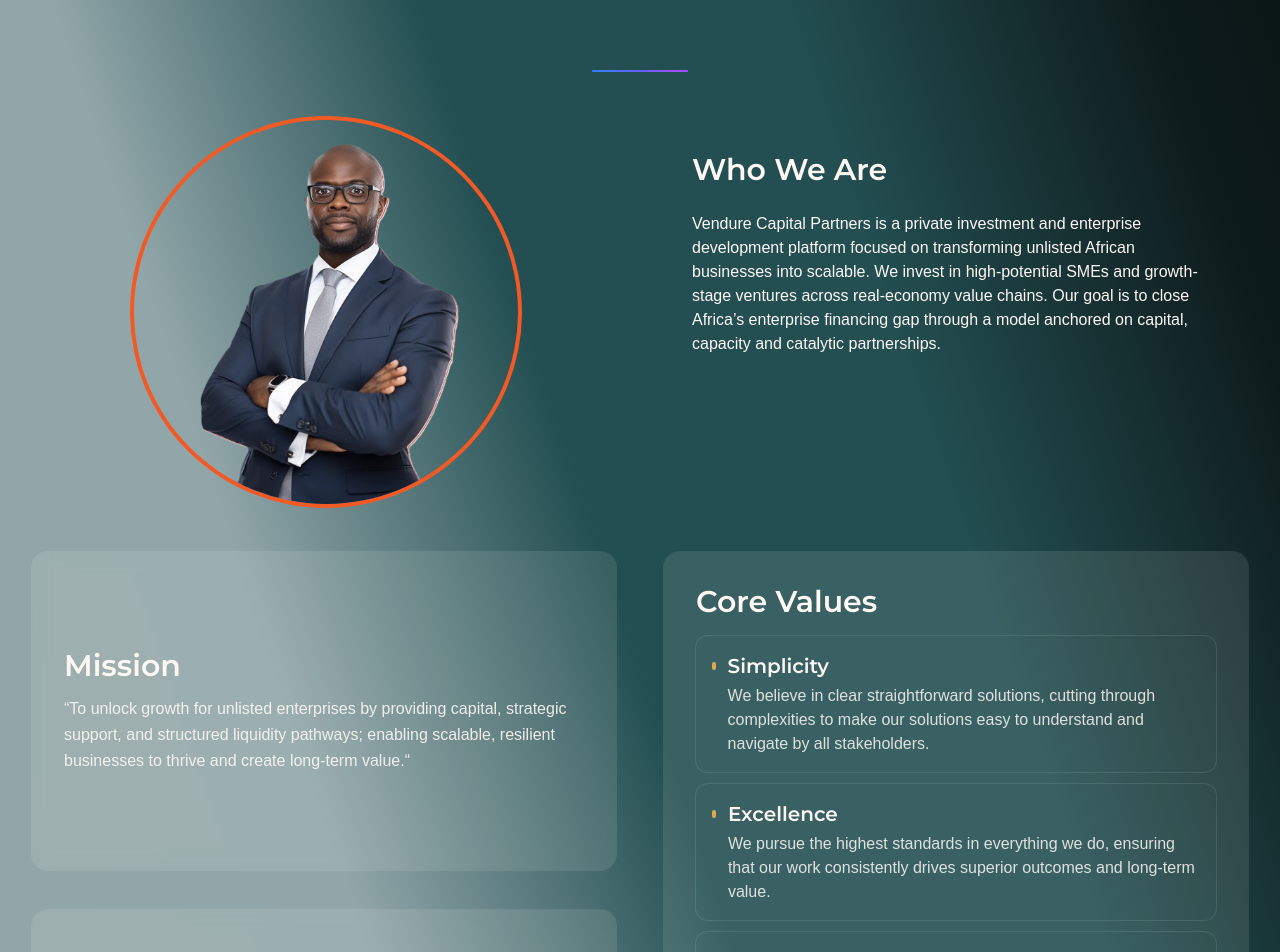
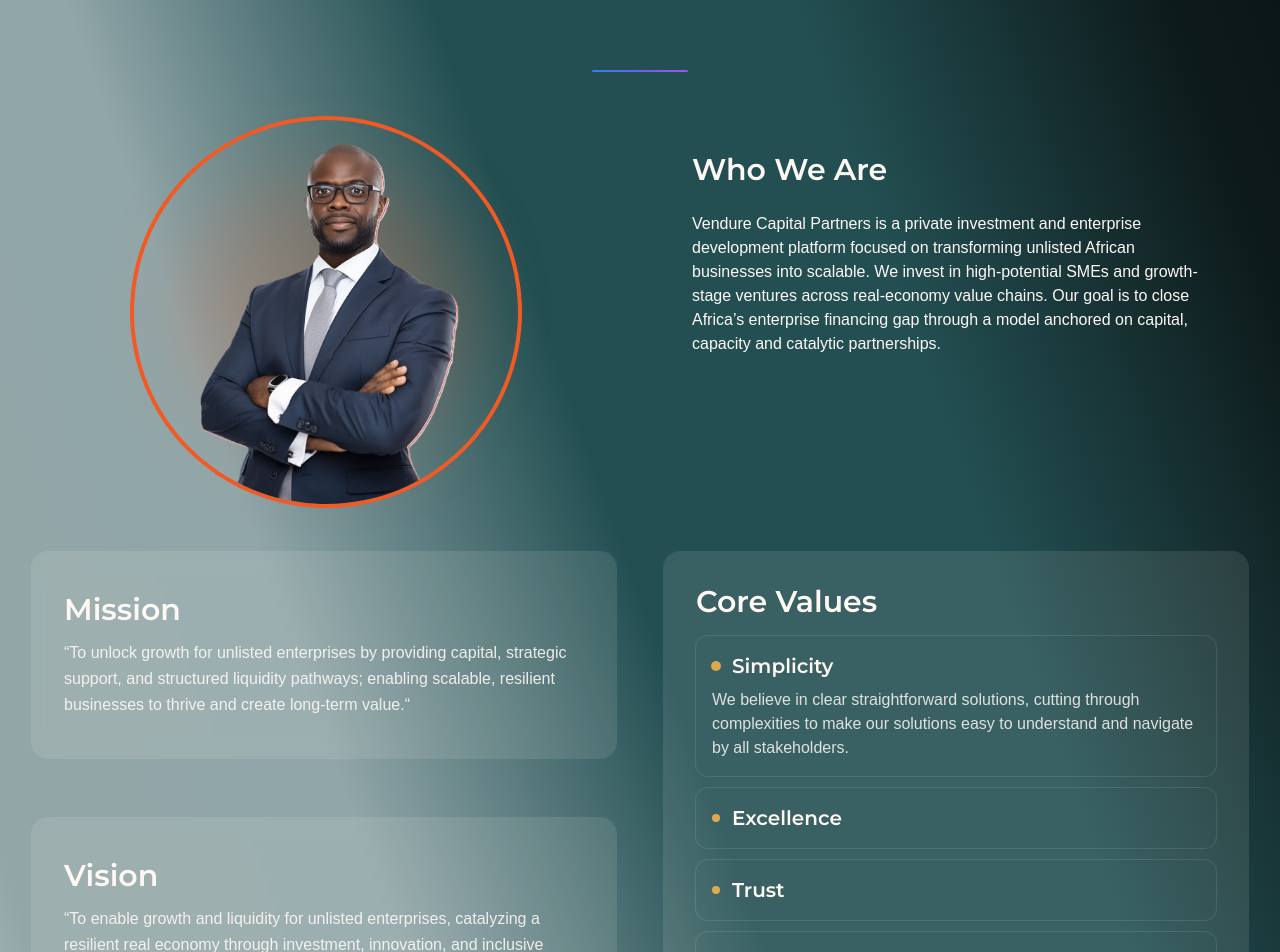
Before and after one commit to tonituler/vendure_landing, a React (Vite) app: page / in a window 1280 px wide. Shown: the part 700-1652 px from the top of the page. Built offline with nearby package versions, Linux system fonts and the light colour scheme; a web font is replaced by a local one.

Commit message:
Added few changes

```diff
--- a/src/components/AboutUs.jsx
+++ b/src/components/AboutUs.jsx
@@ -4,6 +4,8 @@
 const AboutUs = () => {
 
   const [reveal, setReveal] = useState(false)
+  const [tilt, setTilt] = useState({ rx: 0, ry: 0 })
+  const [openValue, setOpenValue] = useState(0)
   useEffect(() => {
     const id = setTimeout(() => setReveal(true), 80)
     return () => clearTimeout(id)
@@ -35,15 +37,30 @@
   return (
     <section id='about-us' className="relative mx-auto max-w-7xl px-4 md:px-6 lg:px-8 py-20 text-[#fdf8f4] mt-5 scroll-mt-16">
       <header className="text-center">
-        <div className="mx-auto h-0.5 w-24 bg-linear-to-r from-blue-500 via-indigo-500 to-purple-500 rounded-full" />
+        <div className={`mx-auto h-0.5 ${reveal ? 'w-24' : 'w-0'} transition-all duration-700 bg-linear-to-r from-blue-500 via-indigo-500 to-purple-500 rounded-full`} />
       </header>
 
-      <div className='mt-12 grid grid-cols-1 lg:grid-cols-2 gap-10 transition-all duration-700 '>
-        <div className='flex justify-center'>
-          <img src={heroimg} alt="About Us" className="w-96 ring-4 ring-[#f15a25]  rounded-full hover:ring-6 hover:ring-[#f15a25] transition-transform  duration-300 hover:scale-105 " />
+      <div className={`mt-12 grid grid-cols-1 lg:grid-cols-2 gap-10 transition-all duration-700 ${reveal ? 'opacity-100 translate-y-0' : 'opacity-0 translate-y-4'}`}>
+        <div className='relative flex justify-center'>
+          <div
+            className="relative"
+            onMouseMove={(e) => {
+              const r = e.currentTarget.getBoundingClientRect()
+              const dx = e.clientX - (r.left + r.width / 2)
+              const dy = e.clientY - (r.top + r.height / 2)
+              const rx = (dy / r.height) * 6
+              const ry = -(dx / r.width) * 6
+              setTilt({ rx, ry })
+            }}
+            onMouseLeave={() => setTilt({ rx: 0, ry: 0 })}
+            style={{ transform: `perspective(800px) rotateX(${tilt.rx}deg) rotateY(${tilt.ry}deg)` }}
+          >
+            <div className="absolute -z-10 left-1/2 top-1/2 -translate-x-1/2 -translate-y-1/2 h-72 w-72 rounded-full bg-[#f15a25]/20 blur-2xl"></div>
+            <img src={heroimg} alt="About Us" className="w-96 ring-4 ring-[#f15a25] rounded-full transition-transform duration-700 hover:scale-105" />
+          </div>
         </div>
 
-        <div className="space-y-6 p-6 sm:p-8 transition-all duration-300]">
+        <div className="space-y-6 p-6 sm:p-8 ">
           <h3 className="text-2xl sm:text-3xl font-semibold text-[#fdf8f4] font-montserrat">Who We Are</h3>
           <p className="text-[#fdf8f4] text-md font-campton">
             Vendure Capital Partners is a private investment and enterprise development platform focused on transforming unlisted African businesses into scalable. We invest in high-potential SMEs and growth-stage ventures across real-economy value chains. Our goal is to close Africa’s enterprise financing gap through a model anchored on capital, capacity and catalytic partnerships.
@@ -52,14 +69,14 @@
       </div>
 
       <main className={`mt-12 grid grid-cols-1 lg:grid-cols-2 gap-12 transition-all duration-700 ${reveal ? 'opacity-100 translate-y-0' : 'opacity-0 translate-y-4'}`}>
-        <div className="space-y-10 flex flex-col justify-between">
-          <div className=" md:py-24 rounded-2xl bg-[#fdf8f4]/10 ring-1 ring-white/10 p-6 sm:px-8 backdrop-blur-sm transition-all duration-300 hover:-translate-y-1.5 hover:shadow-xl hover:ring-[#dca94e]">
+        <div className="space-y-9 flex flex-col justify-between">
+          <div className="md:py-10 rounded-2xl bg-[#fdf8f4]/10 ring-1 ring-white/10 p-6 sm:px-8 backdrop-blur-sm transition-all duration-500 hover:-translate-y-1.5 hover:shadow-xl hover:ring-[#dca94e]">
             <h3 className="text-xl sm:text-3xl font-semibold font-montserrat text-[#fdf8f4]">Mission</h3>
             <p className="mt-3 text-[#fdf8f4]/90 leading-relaxed font-campton text-md">
               “To unlock growth for unlisted enterprises by providing capital, strategic support, and structured liquidity pathways; enabling scalable, resilient businesses to thrive and create long-term value.“
             </p>
           </div>
-          <div className="md:py-24 rounded-2xl bg-[#fdf8f4]/10 ring-1 ring-white/10 p-6 sm:p-8 backdrop-blur-sm transition-all duration-300 hover:-translate-y-1.5 hover:shadow-xl hover:ring-[#dca94e]">
+          <div className="md:py-10 rounded-2xl bg-[#fdf8f4]/10 ring-1 ring-white/10 p-6 sm:p-8 backdrop-blur-sm transition-all duration-500 hover:-translate-y-1.5 hover:shadow-xl hover:ring-[#dca94e]">
             <h3 className="text-xl sm:text-3xl font-semibold font-montserrat text-[#fdf8f4]">Vision</h3>
             <p className="mt-3 text-[#fdf8f4]/90 leading-relaxed font-campton text-md">
               “To enable growth and liquidity for unlisted enterprises, catalyzing a resilient real economy through investment, innovation, and inclusive market access.“
@@ -71,18 +88,26 @@
           <h3 className="text-2xl sm:text-3xl font-semibold font-montserrat">Core Values</h3>
           <ul className="mt-4 space-y-3">
             {values.map((v, idx) => (
-              <li
-                key={v.title}
-                className="group relative rounded-xl p-4 ring-1 ring-white/10 bg-white/0 hover:bg-white/5 transition-all duration-300"
-                style={{ transitionDelay: `${idx * 60}ms` }}
-              >
-                <div className="flex items-start gap-3 ">
-                  <span className="mt-2.5 inline-block h-2 w-2 rounded-full bg-[#dca94e]"></span>
-                  <div>
-                    <div className="text-xl font-semibold font-montserrat">{v.title}</div>
-                    <p className="mt-1 text-md text-[#fdf8f4]/85 font-campton">{v.text}</p>
+              <li key={v.title} className="group relative rounded-xl ring-1 ring-white/10 bg-white/0 hover:bg-white/5 transition-all duration-300"
+                  style={{ transitionDelay: `${idx * 60}ms` }}>
+                <button
+                  type="button"
+                  onClick={() => setOpenValue(openValue === idx ? -1 : idx)}
+                  aria-expanded={openValue === idx}
+                  className="w-full text-left p-4"
+                >
+                  <div className="flex items-start gap-3">
+                    <span className={`mt-2.5 inline-block h-2 w-2 rounded-full transition-transform ${openValue === idx ? 'bg-[#dca94e] scale-125' : 'bg-[#dca94e] scale-100'}`}></span>
+                    <div>
+                      <div className="text-xl font-semibold font-montserrat">{v.title}</div>
+                    </div>
                   </div>
-                </div>
+                  <div className={`grid transition-all duration-300 ${openValue === idx ? 'grid-rows-[1fr] opacity-100' : 'grid-rows-[0fr] opacity-0'}`}>
+                    <div className="overflow-hidden">
+                      <p className="mt-2 text-md text-[#fdf8f4]/85 font-campton">{v.text}</p>
+                    </div>
+                  </div>
+                </button>
               </li>
             ))}
           </ul>
--- a/src/components/Navbar.jsx
+++ b/src/components/Navbar.jsx
@@ -12,7 +12,7 @@
   const [open, setOpen] = useState(false)
   const [scrolled, setScrolled] = useState(false)
 
-  const navItems = useMemo(() => ['Home', 'About Us', 'Values','Impact', 'FAQs'], [])
+  const navItems = useMemo(() => ['Home', 'About Us', 'Values', 'FAQs'], [])
   const navMap = useMemo(() => ({
     'Home': 'home',
     'About Us': 'about-us',
@@ -69,7 +69,7 @@
 
   return (
     <header
-      className={`fixed inset-x-0 top-0 z-50 w-full py-7 transition-all duration-300 font-campton text[#fdf8f4]
+      className={`fixed inset-x-0 top-0 z-50 w-full py-6 transition-all duration-300 font-campton text[#fdf8f4]
       ${scrolled
         ? " backdrop-blur-xl  "
         : "bg-transparent backdrop-blur-lg"
```
